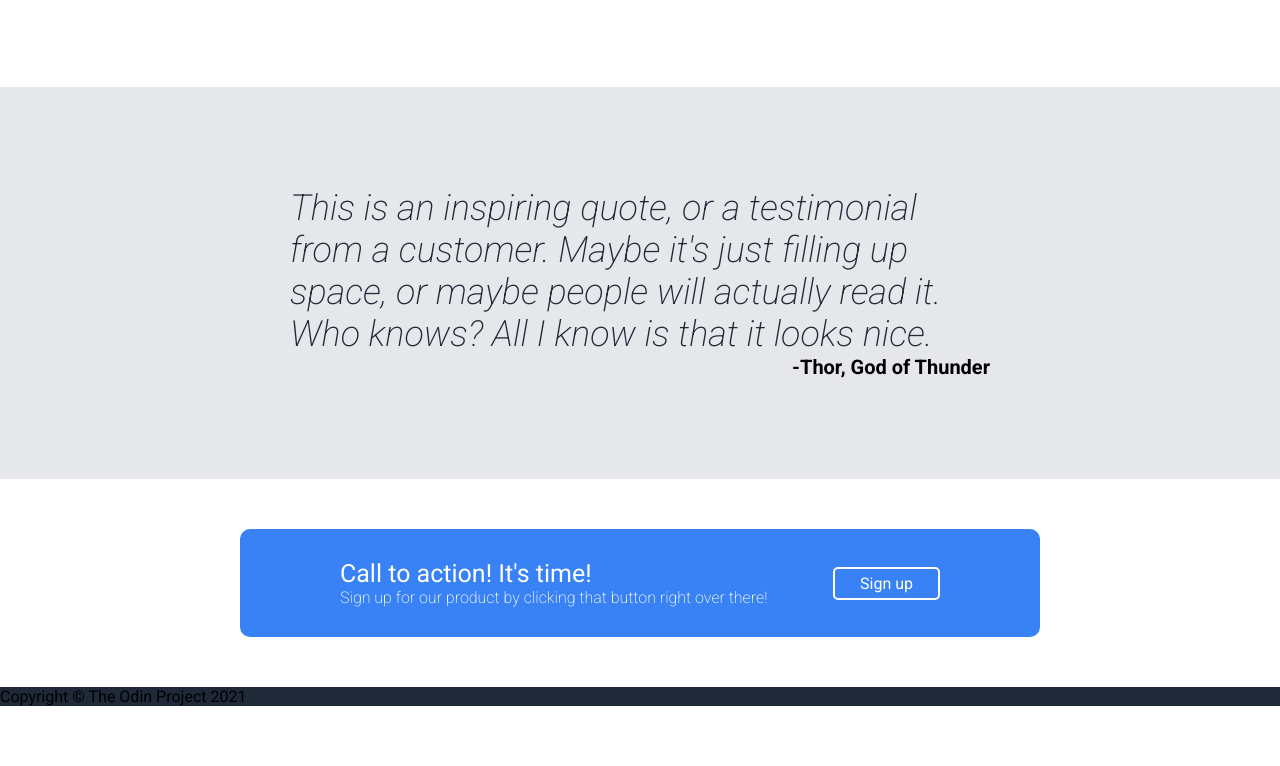
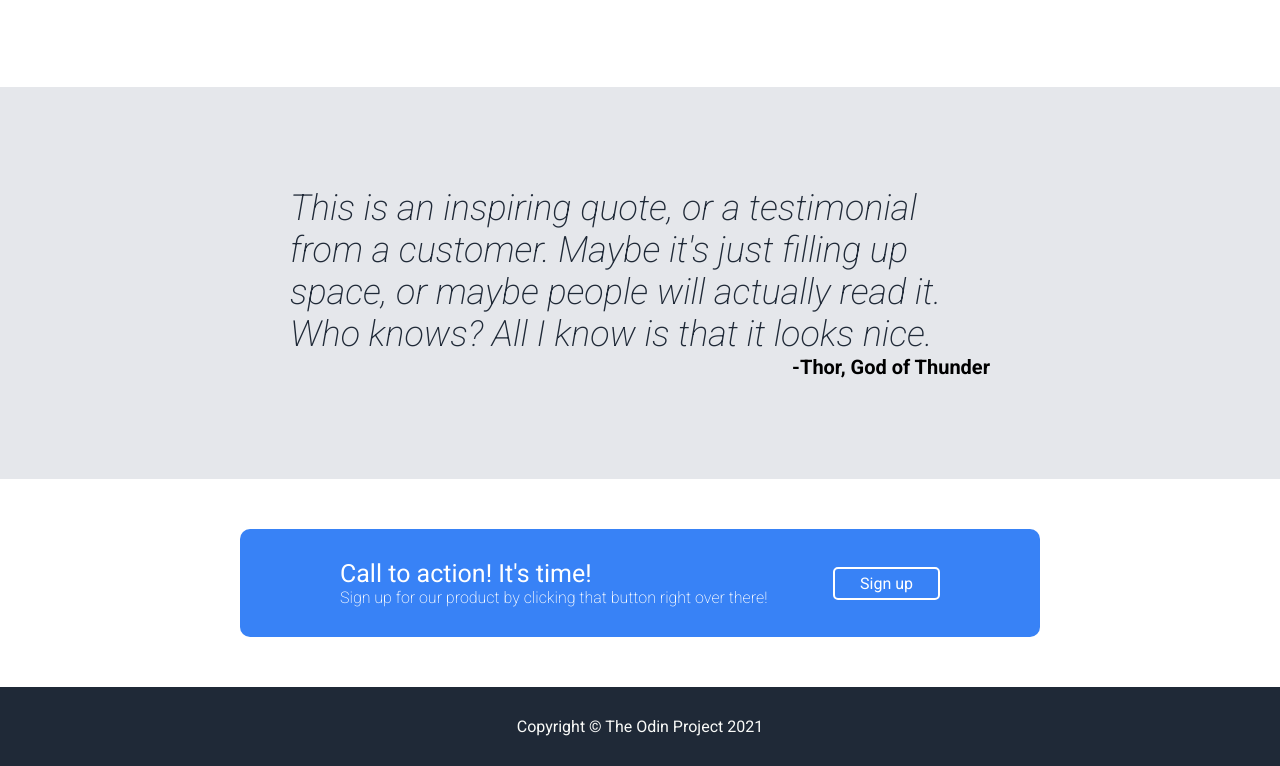
Before and after one commit to alextalijan/landing-page, a plain HTML site: page index.html in a window 1280 px wide. Shown: the part 875-1641 px from the top of the page. Before the commit the page ends 1581 px from the top, so only its background shows below. Drawn offline with Linux system fonts and the light colour scheme.

Commit message:
style: put footer text in center and add color

```diff
--- a/css/styles.css
+++ b/css/styles.css
@@ -19,7 +19,8 @@ body {
 .section-2 > div,
 .sub,
 .section-3 > div,
-.square {
+.square,
+.footer {
     display: flex;
 }
 
@@ -185,3 +186,10 @@ body {
     align-items: center;
     padding: 50px 150px;
 }
+
+.footer {
+    color: #F9FAF8;
+    justify-content: center;
+    align-items: center;
+    padding: 30px 0px;
+}
```
